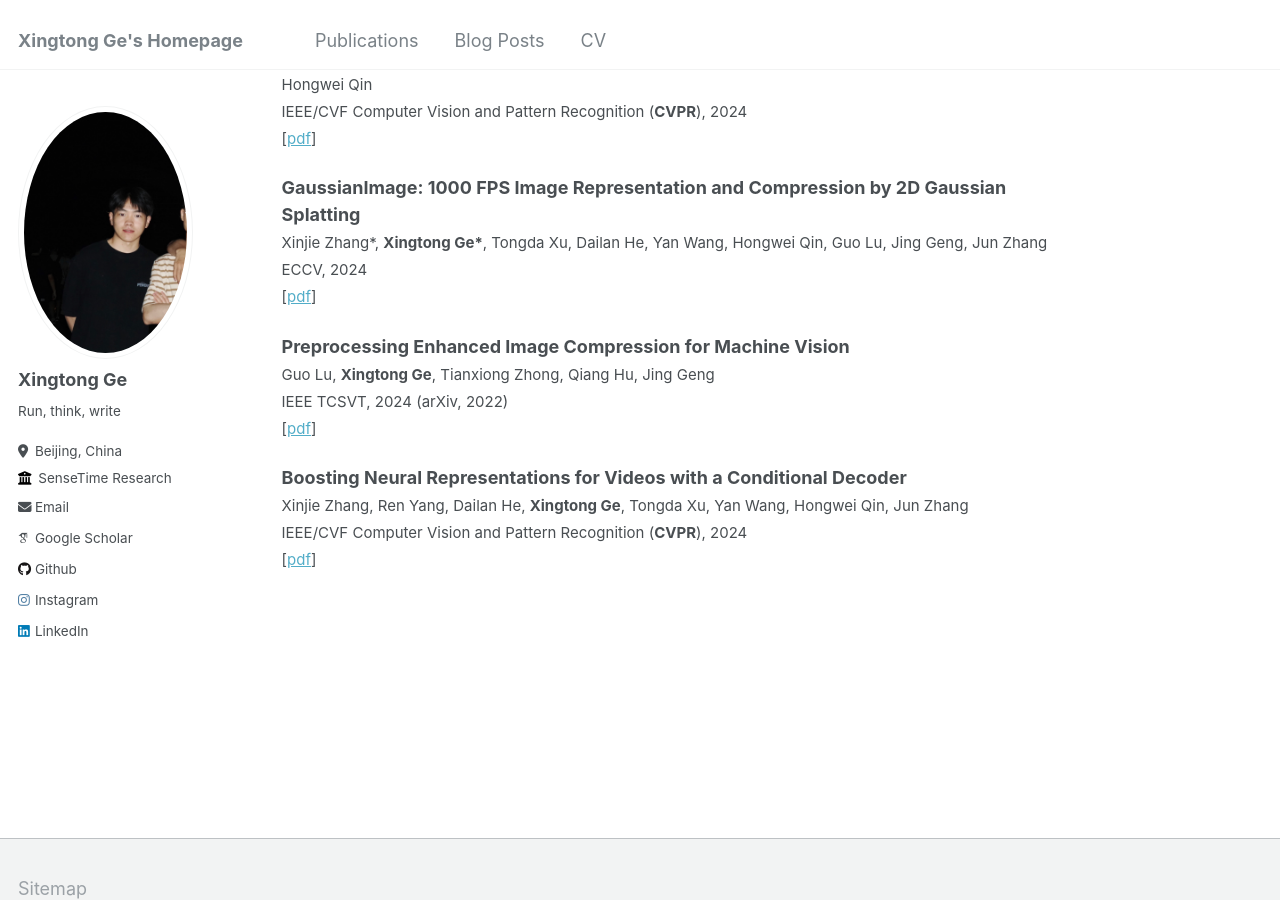
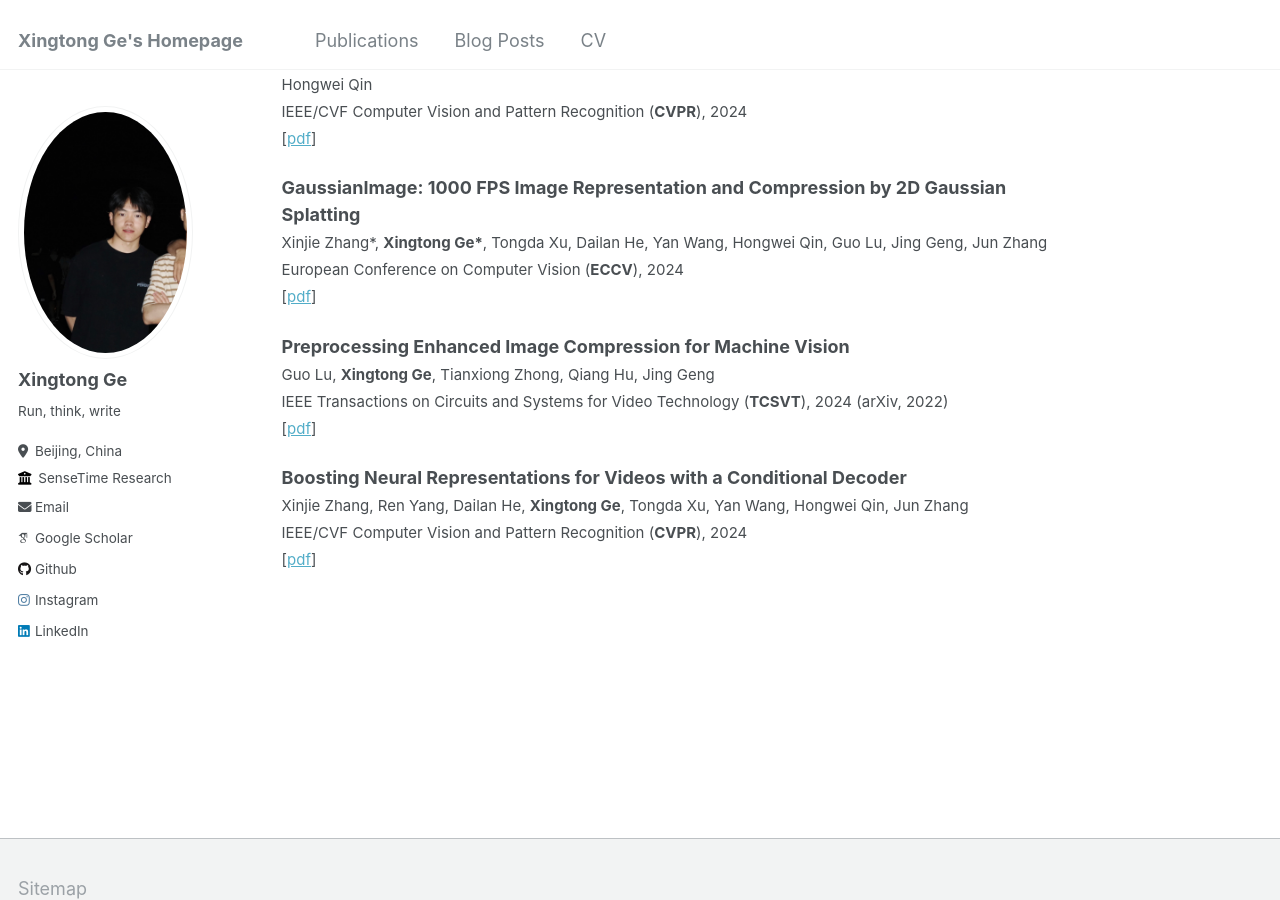
Before and after one commit to XingtongGe/xingtongge.github.io, a Jekyll site: the page built from _pages/about.md, in a window 1280 px wide and 900 px high, scrolled down 939 px. Built offline with Jekyll 4.4.1, drawn with Linux system fonts in a browser that asks for light colours; some web fonts are replaced.

Commit message:
Update about.md

```diff
--- a/_pages/about.md
+++ b/_pages/about.md
@@ -51,14 +51,14 @@ IEEE/CVF Computer Vision and Pattern Recognition (**CVPR**), 2024
 **GaussianImage: 1000 FPS Image Representation and Compression by 2D Gaussian Splatting**
 <span style="font-size: smaller;">
 Xinjie Zhang\*, **Xingtong Ge\***, Tongda Xu, Dailan He, Yan Wang, Hongwei Qin, Guo Lu, Jing Geng, Jun Zhang
-ECCV, 2024
+European Conference on Computer Vision (**ECCV**), 2024
 [[pdf](https://arxiv.org/pdf/2403.08551)]
 </span>
 
 **Preprocessing Enhanced Image Compression for Machine Vision**
 <span style="font-size: smaller;">
 Guo Lu, **Xingtong Ge**, Tianxiong Zhong, Qiang Hu, Jing Geng
-IEEE TCSVT, 2024 (arXiv, 2022)
+IEEE Transactions on Circuits and Systems for Video Technology (**TCSVT**), 2024 (arXiv, 2022)
 [[pdf](https://ieeexplore.ieee.org/abstract/document/10632166/)]
 </span>
 
```
